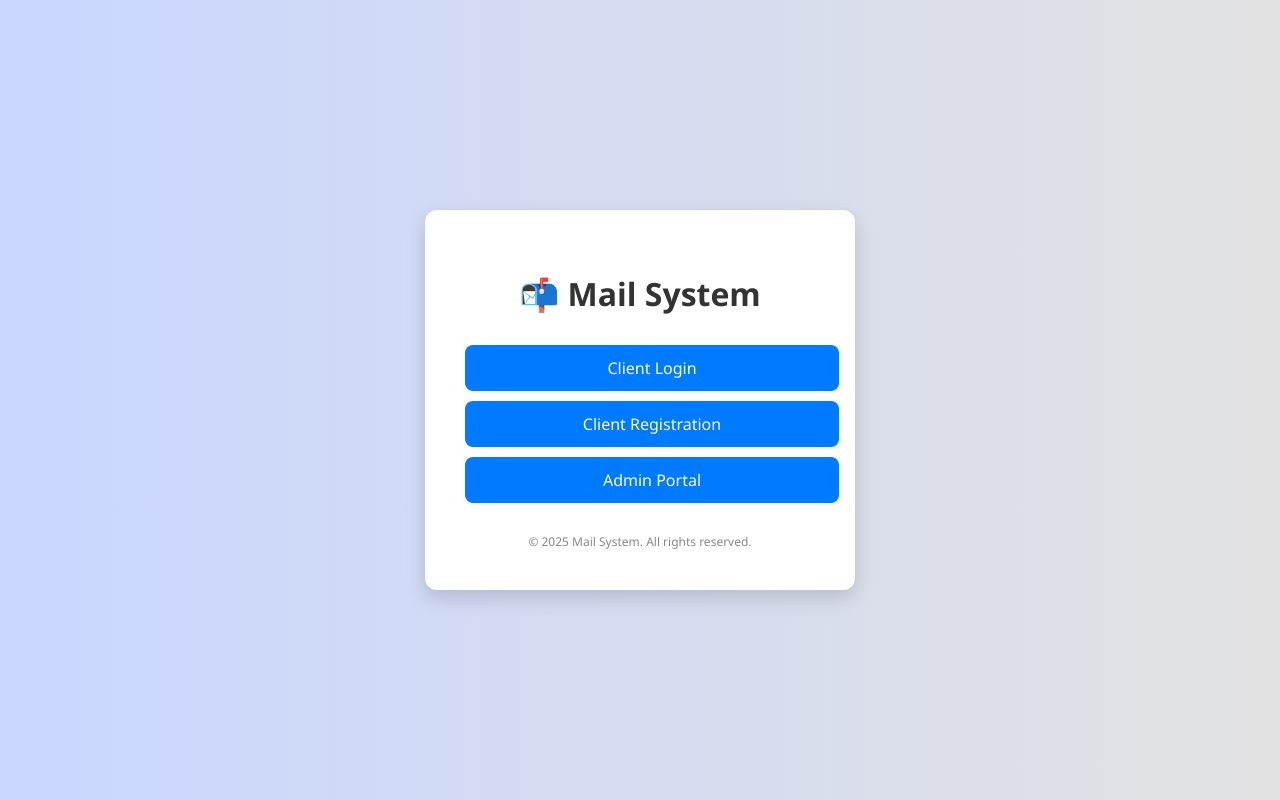
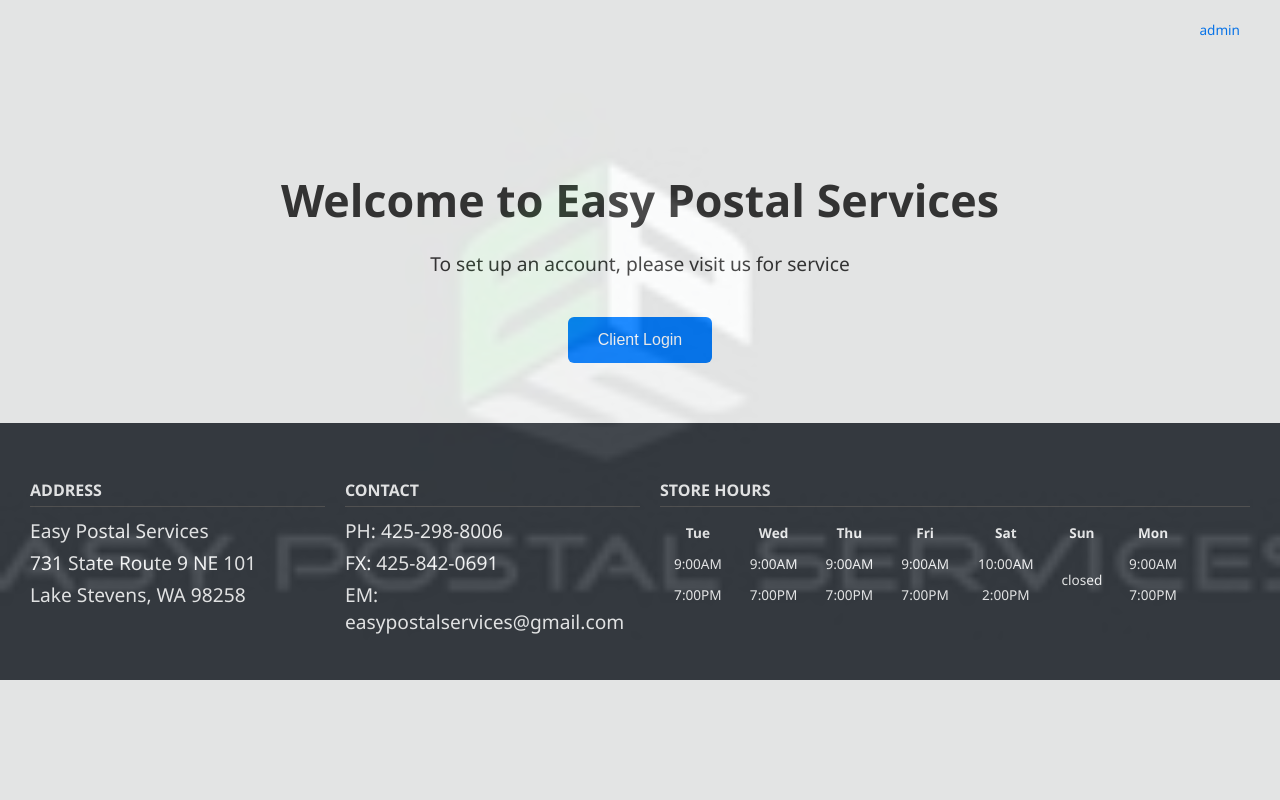
Before and after one commit to Kevin891222/easypostalservice, a website: page public/index.html in a window 1280 px wide. Drawn offline with Linux system fonts and the light colour scheme.

Commit message:
Update homepage layout and store hours design

```diff
--- a/public/index.html
+++ b/public/index.html
@@ -2,68 +2,218 @@
 <html lang="en">
 <head>
   <meta charset="UTF-8" />
-  <title>Mail System Homepage</title>
+  <title>Easy Postal Services</title>
   <style>
+    * {
+      box-sizing: border-box;
+    }
+
     body {
       margin: 0;
-      padding: 0;
-      font-family: 'Segoe UI', sans-serif;
-      background: linear-gradient(to right, #c9d6ff, #e2e2e2);
+      font-family: 'Segoe UI', Tahoma, Geneva, Verdana, sans-serif;
+      background-color: #f8f9fa;
+      color: #333;
+      position: relative;
+      min-height: 100vh;
+      overflow-x: hidden;
+    }
+
+    .watermark {
+      position: absolute;
+      top: 0;
+      left: 0;
+      background-image: url('image/logo.jpg');
+      background-repeat: no-repeat;
+      background-position: center;
+      background-size: cover;
+      opacity: 0.12; /* 調整透明度 */
+      width: 100%;
+      height: 100%;
+      z-index: 0;
+      pointer-events: none;
+    }
+
+    .overlay {
+      z-index: 1;
+      background-color: rgba(255, 255, 255, 0.5); /* 適中透明度 */
+      min-height: 100vh;
+    }
+
+    .header {
       display: flex;
-      justify-content: center;
-      align-items: center;
-      height: 100vh;
+      justify-content: flex-end;
+      padding: 20px 40px 0 0;
+    }
+
+    .admin-link {
+      font-size: 0.85rem;
+      text-decoration: none;
+      color: #007BFF;
+      transition: color 0.2s;
+    }
+
+    .admin-link:hover {
+      color: #0056b3;
     }
 
     .container {
-      background: #fff;
-      padding: 40px;
-      border-radius: 12px;
-      box-shadow: 0 8px 20px rgba(0, 0, 0, 0.15);
+
       text-align: center;
-      width: 350px;
+      padding: 100px 20px 60px;
+      max-width: 800px;
+      margin: auto;
+      flex: 1;
     }
 
     h1 {
-      color: #333;
-      margin-bottom: 30px;
+      font-size: 2.8rem;
+      margin-bottom: 20px;
     }
 
-    .btn {
-      display: block;
-      width: 100%;
-      padding: 12px;
-      margin: 10px 0;
-      border: none;
-      border-radius: 8px;
+    p {
+      font-size: 1.2rem;
+      margin-bottom: 40px;
+    }
+
+    .login-button {
+      padding: 14px 30px;
+      font-size: 1rem;
       background-color: #007BFF;
       color: white;
-      font-size: 16px;
+      border: none;
+      border-radius: 6px;
       cursor: pointer;
-      transition: background 0.3s;
-      text-decoration: none;
+      transition: background-color 0.3s;
     }
 
-    .btn:hover {
+    .login-button:hover {
       background-color: #0056b3;
     }
 
-    .footer {
-      margin-top: 30px;
-      font-size: 12px;
-      color: #888;
+    footer {
+      background-color: #343a40;
+      color: #f8f9fa;
+      padding: 30px 20px;
+      font-size: 0.9rem;
+      display: flex;
+      flex-wrap: wrap;
+      justify-content: space-between;
     }
+
+    .footer-section {
+      flex: 1;
+      min-width: 250px;
+      margin: 10px;
+    }
+
+    .footer-section h3 {
+      margin-bottom: 10px;
+      font-size: 1rem;
+      border-bottom: 1px solid #555;
+      padding-bottom: 5px;
+    }
+
+    .footer-section p {
+      margin: 5px 0;
+    }
+
+	.footer-section {
+	flex: 1;
+	min-width: 250px;
+	margin: 10px;
+	}
+
+	.footer-hours {
+	flex: 2;
+}
+
+
+
+
+.store-hours-table table {
+  width: 90%;
+  border-collapse: collapse;
+  text-align: center;
+}
+
+.store-hours-table th,
+.store-hours-table td {
+  padding: 6px;
+  border: 0px solid #999;
+  font-size: 0.85rem;
+  white-space: nowrap;
+  background-color: ;
+  color: #f8f9fa;
+}
+
+
   </style>
 </head>
 <body>
-  <div class="container">
-    <h1>📬 Mail System</h1>
-    <a class="btn" href="/client.html">Client Login</a>
-    <a class="btn" href="/register.html">Client Registration</a>
-    <a class="btn" href="/admin.html">Admin Portal</a>
-    <div class="footer">
-      &copy; 2025 Mail System. All rights reserved.
+  <div class="watermark"></div>
+
+  <div class="overlay">
+    <div class="header">
+      <a href="/admin.html" class="admin-link">admin</a>
     </div>
+
+    <div class="container">
+      <h1>Welcome to Easy Postal Services</h1>
+      <p>To set up an account, please visit us for service</p>
+      <a href="/client.html"><button class="login-button">Client Login</button></a>
+    </div>
+
+	<footer>
+	<div class="footer-section">
+		<h3>ADDRESS</h3>
+		<p>Easy Postal Services</p>
+		<p>731 State Route 9 NE 101</p>
+		<p>Lake Stevens, WA 98258</p>
+	</div>
+	<div class="footer-section">
+		<h3>CONTACT</h3>
+		<p>PH: 425-298-8006</p>
+		<p>FX: 425-842-0691</p>
+		<p>EM: easypostalservices@gmail.com</p>
+	</div>
+	<div class="footer-section footer-hours">
+  <h3>STORE HOURS</h3>
+  <div class="store-hours-table">
+    <table>
+      <thead>
+        <tr>
+          <th>Tue</th>
+          <th>Wed</th>
+          <th>Thu</th>
+          <th>Fri</th>
+          <th>Sat</th>
+          <th>Sun</th>
+          <th>Mon</th>
+        </tr>
+      </thead>
+      <tbody>
+        <tr>
+          <td>9:00AM</td>
+          <td>9:00AM</td>
+          <td>9:00AM</td>
+          <td>9:00AM</td>
+          <td>10:00AM</td>
+          <td class="closed" rowspan="2">closed</td>
+          <td>9:00AM </td>
+        </tr>
+		<tr>
+          <td>7:00PM</td>
+          <td>7:00PM</td>
+          <td>7:00PM</td>
+          <td>7:00PM</td>
+          <td>2:00PM</td>
+          <td>7:00PM</td>
+        </tr>
+      </tbody>
+    </table>
+  </div>
+</div>
+</footer>
   </div>
 </body>
 </html>
```
Also changed, not shown: public/image/logo.jpg (added).
